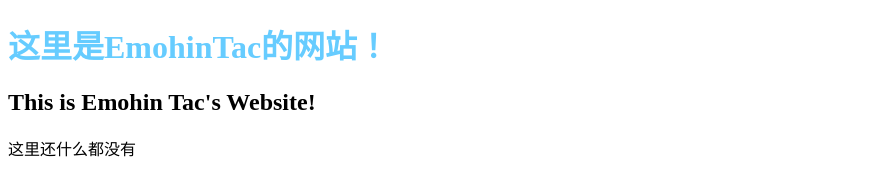
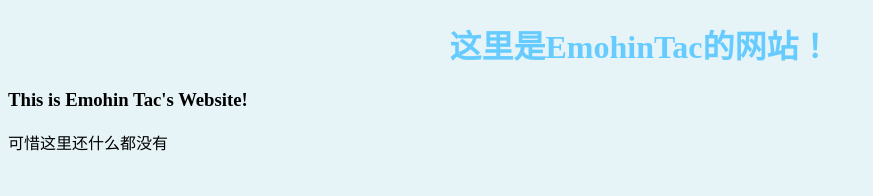
Before and after one commit to EmohinTac/emohintac.github.io, a plain HTML site: page index.html in a window 1280 px wide. Shown: the whole page, without its empty margins (0-873 px from the left). Drawn offline with Linux system fonts and the light colour scheme.

Commit message:
Add files via upload

```diff
--- a/index.html
+++ b/index.html
@@ -1,12 +1,43 @@
 <!DOCTYPE HTML>
+
 <html>
+
 	<head>
-		<title>EmohinTac的网站</title>
+
+		<style>
+
+			body {
+
+  					background-color: rgba(173, 216, 230, 0.3)
+
+				}
+
+			h1 {
+
+  					color: #66ccff;
+
+ 					text-align: center;
+
+				}
+
+		</style>
+
+		<title>Emohin Tac's Web</title>
+
 	</head>
 
 	<body>
-		<h1 style="color:#66ccff">这里是EmohinTac的网站！</h1>
-		<h2>This is Emohin Tac's Website!</h2>
-		<p>这里还什么都没有</p>
+
+		<a href="https://emohintac.xyz" style="text-decoration:none">
+
+			<h1 style="color:#66ccff" align="center">这里是EmohinTac的网站！</h1>
+
+		</a>
+
+		<h3>This is Emohin Tac's Website!</h3>
+
+		<p>可惜这里还什么都没有</p>
+
 	</body>
+
 </html>
```
